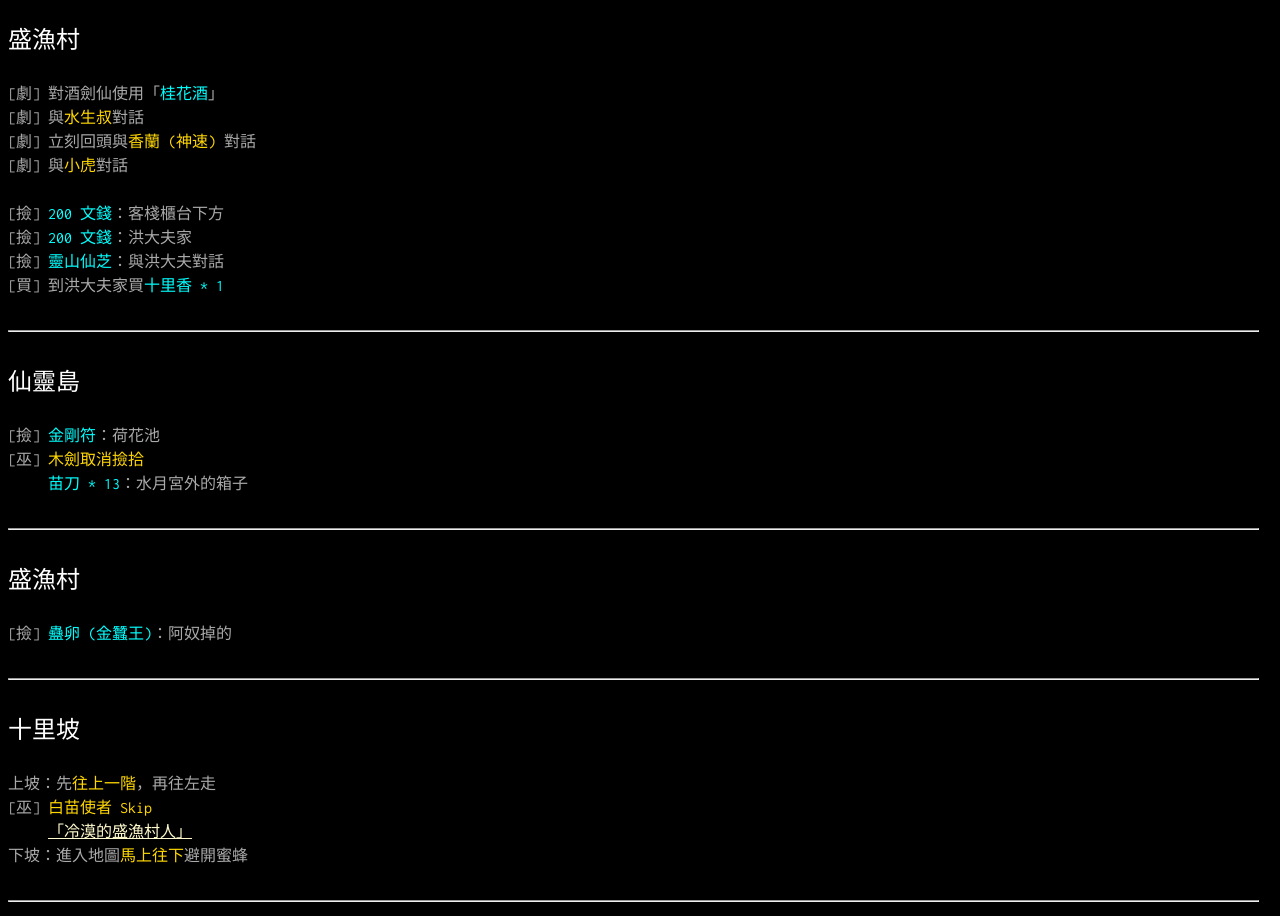
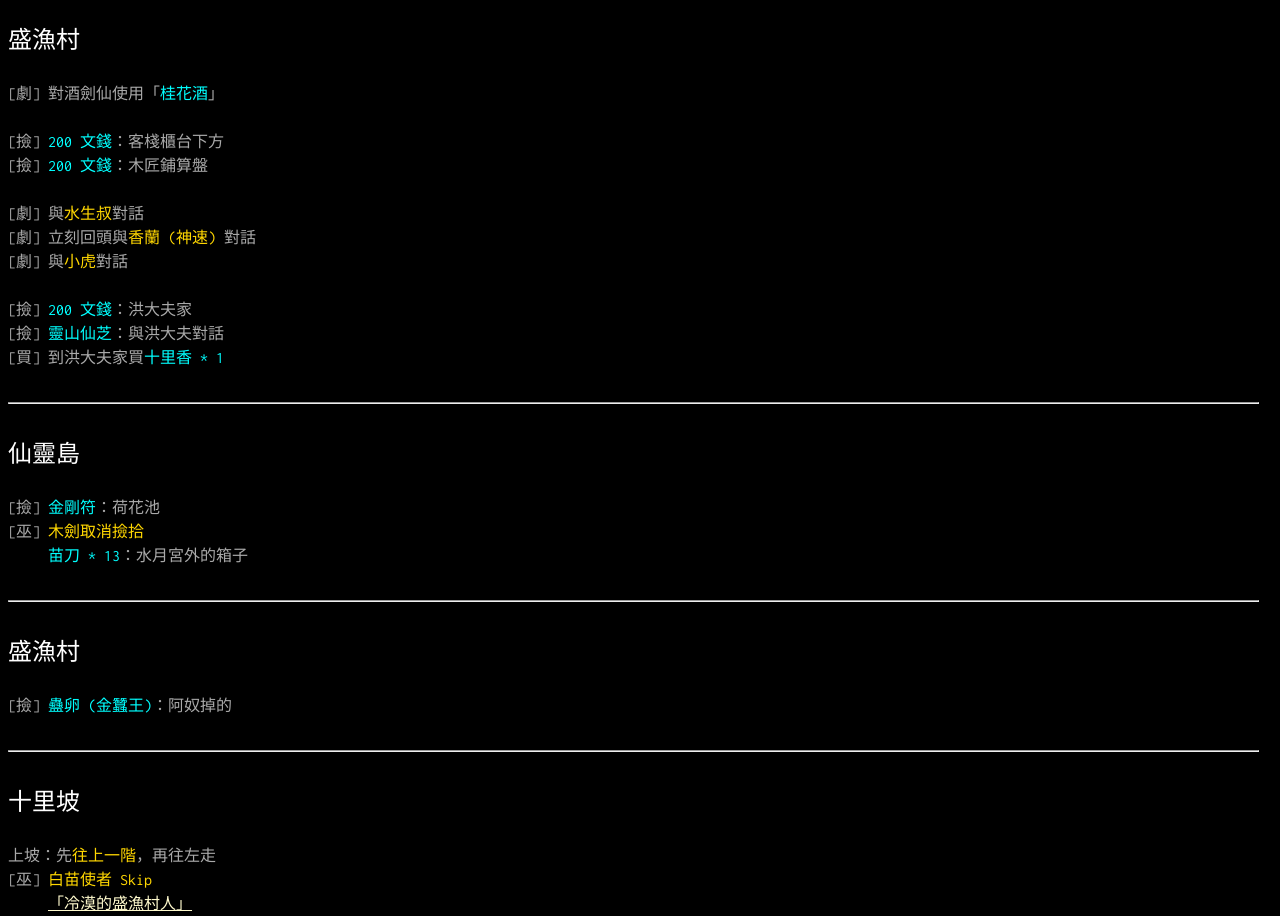
Before and after one commit to ProwainK/prowaink.github.io, a plain HTML site: page newpal_notes.html in a window 1280 px wide. Shown: the part 1180-2096 px from the top of the page. Drawn offline with Linux system fonts and the light colour scheme.

Commit message:
[Update] 20180914 v2

```diff
--- a/newpal_notes.html
+++ b/newpal_notes.html
@@ -51,7 +51,7 @@ h1, h2, h3 {
 <body>
 <div id='content'><h1>新仙劍奇俠傳 流程筆記 (文字)</h1>
 
-更新：2018/09/14 v1
+更新：2018/09/14 v2
 
 <!-- -------------- --><hr />
 <h2>規則 & <a href="https://www.speedrun.com/New_Legend_of_Sword_and_Fairy#NewGame_Any" target="_blank">排行榜</a></h2>
@@ -94,11 +94,14 @@ h1, h2, h3 {
 <h2>盛漁村</h2>
 
 [劇] 對酒劍仙使用「<font color="cyan">桂花酒</font>」
+
+[撿] <font color="cyan">200 文錢</font>：客棧櫃台下方
+[撿] <font color="cyan">200 文錢</font>：木匠鋪算盤
+
 [劇] 與<font color="gold">水生叔</font>對話
 [劇] 立刻回頭與<font color="gold">香蘭 (神速)</font> 對話
 [劇] 與<font color="gold">小虎</font>對話
 
-[撿] <font color="cyan">200 文錢</font>：客棧櫃台下方
 [撿] <font color="cyan">200 文錢</font>：洪大夫家
 [撿] <font color="cyan">靈山仙芝</font>：與洪大夫對話
 [買] 到洪大夫家買<font color="cyan">十里香 * 1</font>
```
